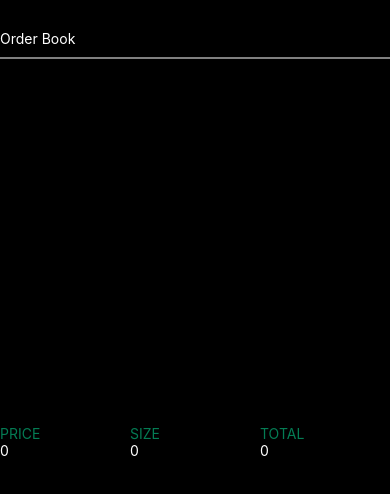
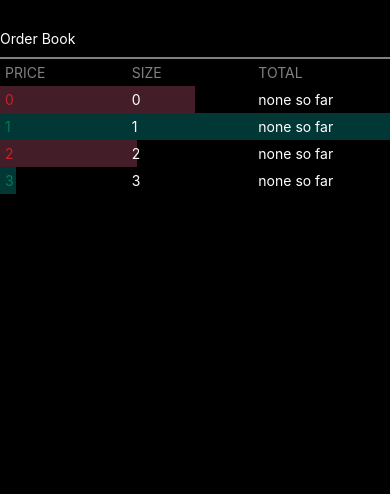
Before and after one commit to kevintamarus/kevin-Jan-2, a React Native app: screen / in a window 390 px wide. Shown: the top 494 px of the page. Built offline with nearby package versions, Linux system fonts and the light colour scheme.

Commit message:
table rough styling with mock data

```diff
--- a/App.js
+++ b/App.js
@@ -1,5 +1,5 @@
 import React from 'react';
-import Main from 'screens/Main';
+import Main from './src/screens/Main';
 
 const App = () => {
   return <Main />;
--- /dev/null
+++ b/src/screens/Main/components/DepthGraph.tsx
@@ -0,0 +1,37 @@
+import React from 'react';
+import {StyleSheet, View} from 'react-native';
+import Colors from 'styles/Colors';
+
+export type Props = {
+  percent: number;
+  color: string;
+};
+
+const DepthGraph: React.FC<Props> = ({percent, color}) => {
+  return (
+    <View style={styles.container}>
+      <View
+        style={{
+          backgroundColor: color === 'green' ? Colors.Green2 : Colors.Red2,
+          width: `${percent}%`,
+        }}
+      />
+      <View />
+    </View>
+  );
+};
+
+const styles = StyleSheet.create({
+  container: {
+    flex: 1,
+    width: '100%',
+    height: '100%',
+    position: 'absolute',
+    flexDirection: 'row',
+  },
+  leftBar: {
+    backgroundColor: Colors.Green2,
+  },
+});
+
+export default DepthGraph;
--- a/src/screens/Main/components/Table.tsx
+++ b/src/screens/Main/components/Table.tsx
@@ -2,29 +2,54 @@ import React from 'react';
 import {StyleSheet, View} from 'react-native';
 import Text from 'shared/Text';
 import Colors from 'styles/Colors';
+import DepthGraph from './DepthGraph';
 
 export type Props = {
-  data: Array<string>;
-  bids: number;
-  asks: number;
+  headers: Array<string>;
+  data: Array<Array<number>>;
+  bids: string;
+  asks: string;
 };
 
-const Table: React.FC<Props> = ({data, bids, asks}) => {
-  const renderRow = (item, i) => {
+const Table: React.FC<Props> = ({headers, data, bids, asks}) => {
+  const renderHeaders = (item: any, i: number) => {
     return (
-      <View style={styles.row} key={i}>
-        <Text style={styles.text}>{item}</Text>
-        <Text>{asks}</Text>
+      <View style={styles.headerContainer} key={i}>
+        <Text style={styles.title}>{item}</Text>
       </View>
     );
   };
 
+  const renderRow = () => {
+    return data.map((item: any, i: number) => {
+      return (
+        <View style={styles.row}>
+          <DepthGraph percent={item[2]} color={item[0] % 2 ? 'green' : 'red'} />
+          <View style={styles.rowStyle}>
+            <Text
+              style={[
+                styles.text,
+                item[0] % 2 ? styles.greenText : styles.redText,
+              ]}>
+              {item[0]}
+            </Text>
+            <Text style={styles.text}>{item[1]}</Text>
+            <Text style={styles.text}>none so far</Text>
+          </View>
+        </View>
+      );
+    });
+  };
+
   return (
     <View style={styles.container}>
-      {data.map((item, i) => {
-        // This will render a row for each data element.
-        return renderRow(item, i);
-      })}
+      <View style={styles.headerStyle}>
+        {headers.map((item, i) => {
+          // This will render a row for each data element.
+          return renderHeaders(item, i);
+        })}
+      </View>
+      {renderRow()}
     </View>
   );
 };
@@ -32,15 +57,34 @@ const Table: React.FC<Props> = ({data, bids, asks}) => {
 const styles = StyleSheet.create({
   container: {
     flex: 1,
-    alignItems: 'center',
-    justifyContent: 'center',
-    flexDirection: 'row',
   },
-  row: {
+  headerContainer: {
     flex: 1,
   },
+  headerStyle: {
+    flexDirection: 'row',
+    padding: 5,
+  },
+  row: {},
+  rowStyle: {
+    flexDirection: 'row',
+    padding: 5,
+    // borderColor: 'red',
+    // borderWidth: 2,
+  },
+  title: {
+    // alignSelf: 'flex-end',
+    color: Colors.Gray,
+  },
   text: {
+    flex: 1,
+    alignSelf: 'flex-end',
+  },
+  greenText: {
     color: Colors.Green,
+  },
+  redText: {
+    color: Colors.Red,
   },
 });
 
--- a/src/screens/Main/index.tsx
+++ b/src/screens/Main/index.tsx
@@ -7,8 +7,8 @@ import Colors from 'styles/Colors';
 import Table from './components/Table';
 
 const Main: FunctionComponent = () => {
-  const [bids, setBids] = useState(0);
-  const [asks, setAsks] = useState(0);
+  const [bids, setBids] = useState('0');
+  const [asks, setAsks] = useState('0');
 
   useEffect(() => {
     // handleGetData();
@@ -21,21 +21,27 @@ const Main: FunctionComponent = () => {
       product_ids: ['PI_XBTUSD'],
     };
     const callback = (data: object) => {
-      const newBids = get(data, 'bids.0.0', 0);
-      const newAsks = get(data, 'asks.0.0', 0);
+      const newBids = get(data, 'bids.0.0', '0');
+      const newAsks = get(data, 'asks.0.0', '0');
       setBids(newBids);
       setAsks(newAsks);
     };
     getData(body, callback);
   };
 
-  const data = ['PRICE', 'SIZE', 'TOTAL'];
+  const headers = ['PRICE', 'SIZE', 'TOTAL'];
+  const mockData = [
+    [0, 0, 50],
+    [1, 1, 100],
+    [2, 2, 35],
+    [3, 3, 4],
+  ];
 
   return (
     <View style={styles.container}>
       <Text style={styles.title}>Order Book</Text>
       <View style={styles.divider} />
-      <Table data={data} bids={bids} asks={asks} />
+      <Table headers={headers} data={mockData} bids={bids} asks={asks} />
     </View>
   );
 };
@@ -54,18 +60,6 @@ const styles = StyleSheet.create({
     borderWidth: 1,
     borderColor: Colors.Gray,
   },
-  tableContainer: {
-    flex: 1,
-    alignItems: 'center',
-    justifyContent: 'center',
-    flexDirection: 'row',
-  },
-  row: {
-    flex: 1,
-  },
-  text: {
-    color: Colors.Green,
-  },
 });
 
 export default Main;
```
